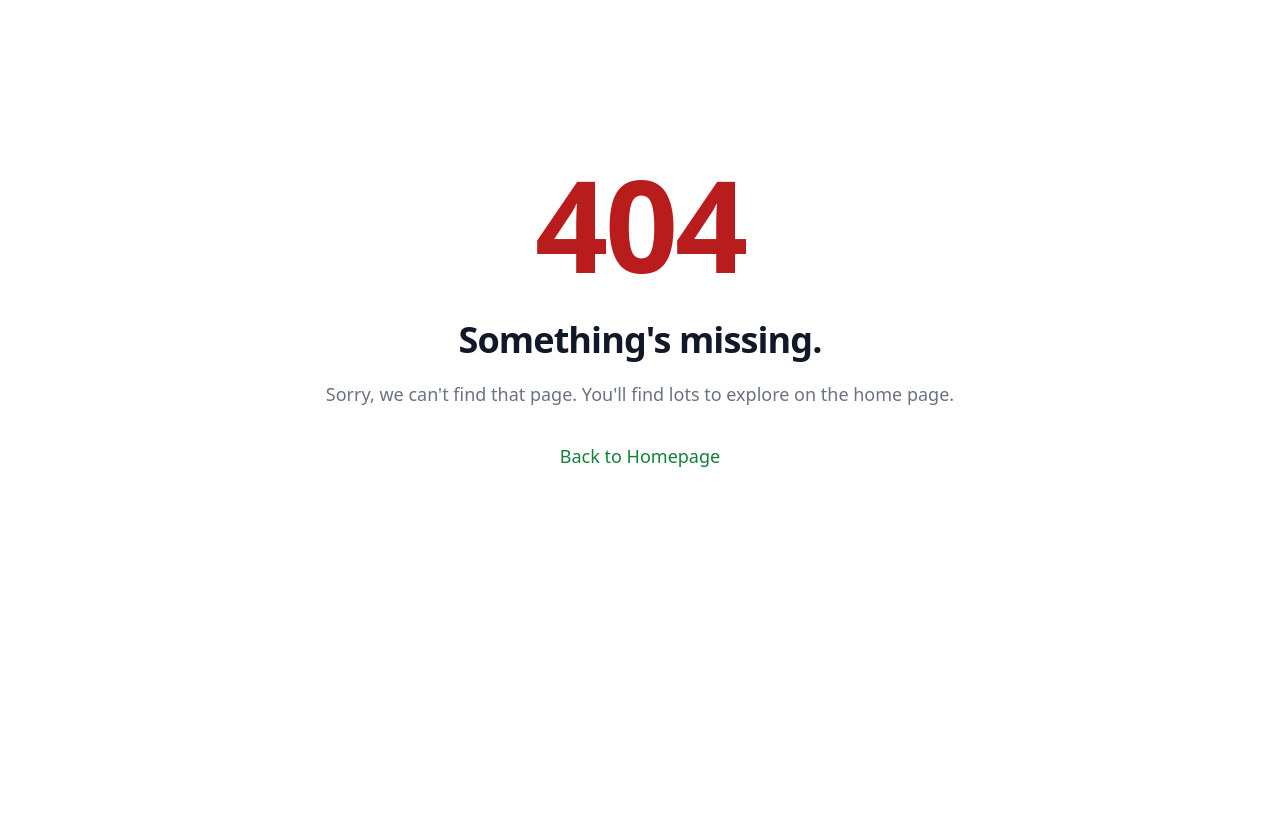
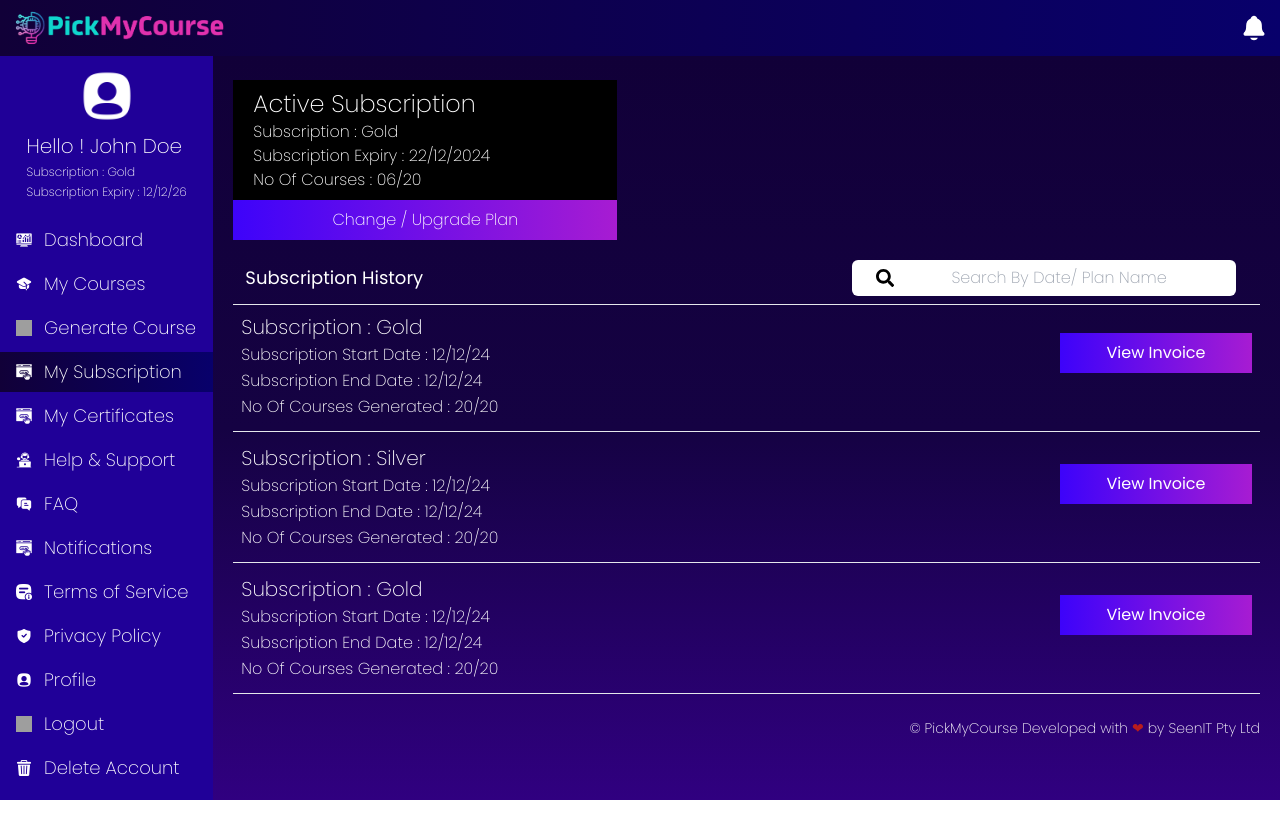
Before and after one commit to Rk-Dinesh/PMC_USER, a React (Vite) app: page /subscription in a window 1280 px wide. Before the commit this address had no page. Shown: the top 838 px of the page. After the commit the page ends 800 px from the top, so only its background shows below. Built offline with nearby package versions, Linux system fonts and the light colour scheme; grey boxes are pictures that could not be loaded.

Commit message:
bg-image

```diff
--- a/src/App.jsx
+++ b/src/App.jsx
@@ -18,6 +18,8 @@ import LogOut from "./pages/auth/LogOut";
 import ViewTicket from "./pages/help&support/ViewTicket";
 import Certificate from "./pages/certificate/Certificate";
 import ViewCertificate from "./pages/certificate/ViewCertificate";
+import Subscription from "./pages/subscription/Subscription";
+import Invoice from "./pages/subscription/Invoice";
 
 function App() {
   return (
@@ -41,6 +43,8 @@ function App() {
             <Route path="/profile" element={<Profile />} />
             <Route path="/certificate" element={<Certificate />} />
             <Route path="/viewcertificate" element={<ViewCertificate />} />
+            <Route path="/subscription" element={<Subscription />} />
+            <Route path="/invoice" element={<Invoice />} />
           </Route>
           <Route path="*" element={<NotFound />} />
         </Routes>
--- a/src/pages/auth/OTP.jsx
+++ b/src/pages/auth/OTP.jsx
@@ -1,6 +1,7 @@
 import React, { useState } from "react";
 import Logo from "../../assets/PMC_Logo.png";
 import { useNavigate } from "react-router-dom";
+import cover from "../../assets/bgimage.png";
 
 const OTP = () => {
   const navigate = useNavigate();
@@ -31,18 +32,23 @@ const OTP = () => {
     }
   };
 
-  const redirectHome = () =>{
-    navigate('/dashboard')
-}
+  const redirectHome = () => {
+    navigate("/dashboard");
+  };
 
   return (
-    <div className="bg-[#300080] h-screen flex justify-center items-center font-poppins text-white bg-[url('../../assets/bgimage.png')] ">
-      <div className="w-[430px] mx-1  bg-[#200098] bg-[url('../../assets/bgimage.png')] bg-cover bg-center p-4  flex flex-col justify-center shadow-black shadow-lg">
-        <img src={Logo} alt="Logo" className="w-full" />
-        <p className="text-center text-lg my-4 font-extralight">
-          Phone Number Verification
-        </p>
-        <form>
+    <div className="bg-[#300080] h-screen flex justify-center items-center font-poppins text-white ">
+      <div className="w-[430px] mx-1  bg-[#200098]  p-4  flex flex-col justify-center shadow-black shadow-lg relative">
+      <img
+          src={cover}
+          alt="Image"
+          className="absolute top-2 right-1 w-[420px] opacity-20"
+        />
+        <form className="z-0">
+          <img src={Logo} alt="Logo" className="w-full" />
+          <p className="text-center text-lg my-4 font-extralight">
+            Phone Number Verification
+          </p>
           <div className="flex justify-center gap-3 my-6">
             <input
               name="otp1"
@@ -120,7 +126,10 @@ const OTP = () => {
             <p className="text-lg font-extralight">90 secs</p>
           </div>
           <div className="flex justify-center my-12">
-            <button className=" text-lg bg-gradient-to-r from-[#3D03FA] to-[#A71CD2] w-1/2 py-2.5 " onClick={redirectHome}>
+            <button
+              className=" text-lg bg-gradient-to-r from-[#3D03FA] to-[#A71CD2] w-1/2 py-2.5 "
+              onClick={redirectHome}
+            >
               Verify
             </button>
           </div>
--- a/src/pages/auth/SignIn.jsx
+++ b/src/pages/auth/SignIn.jsx
@@ -1,24 +1,29 @@
-import React from 'react'
+import React from "react";
 import Logo from "../../assets/PMC_Logo.png";
-import { useNavigate } from 'react-router-dom';
+import { useNavigate } from "react-router-dom";
+import cover from "../../assets/bgimage.png";
 
 const SignIn = () => {
-
   const navigate = useNavigate();
 
-    const redirectSignUp = () =>{
-        navigate('/signup')
-    }
+  const redirectSignUp = () => {
+    navigate("/signup");
+  };
 
-    const redirectOtp = () =>{
-        navigate('/otp')
-    }
+  const redirectOtp = () => {
+    navigate("/otp");
+  };
 
   return (
-    <div className="bg-[#300080] h-screen flex justify-center items-center font-poppins text-white bg-[url('../../assets/bgimage.png')] ">
-    <div className="w-[430px] mx-1  bg-[#200098] bg-[url('../../assets/bgimage.png')] bg-cover bg-center p-4  flex flex-col justify-center shadow-black shadow-lg">
-      <img src={Logo} alt="Logo" className="w-full" />
-      <form>
+    <div className="bg-[#300080] h-screen flex justify-center items-center font-poppins text-white  ">
+      <div className="w-[430px] mx-1  bg-[#200098]   p-4  flex flex-col justify-center shadow-black shadow-lg relative">
+        <img
+          src={cover}
+          alt="Image"
+          className="absolute top-2 right-1 w-[420px] opacity-20"
+        />
+        <form className="z-0">
+          <img src={Logo} alt="Logo" className="w-full " />
           <p className="text-center text-lg my-2">Login</p>
           <div className="flex flex-col gap-3 mx-2 my-4 ">
             <label htmlFor="phone">
@@ -31,18 +36,28 @@ const SignIn = () => {
               className="py-2  rounded-md text-center text-black shadow-md outline-none"
             />
             <div className="flex justify-center my-8">
-            <button className=" text-lg bg-gradient-to-r from-[#3D03FA] to-[#A71CD2] w-1/2 py-2.5 " onClick={redirectOtp}>
+              <button
+                className=" text-lg bg-gradient-to-r from-[#3D03FA] to-[#A71CD2] w-1/2 py-2.5 "
+                onClick={redirectOtp}
+              >
                 Continue
               </button>
             </div>
           </div>
-        <p className="text-center text-lg py-2" onClick={redirectSignUp}>Don't have an account?</p>
-        <p className="text-center text-lg pb-16" onClick={redirectSignUp}>Create an account</p>
-        <p className="text-sm mt-10 text-center font-extralight">&#169; PickMyCourse Developed with <span className="text-red-700">&#x2764;</span> by SeenIT Pty Ltd</p>
+          <p className="text-center text-lg py-2" onClick={redirectSignUp}>
+            Don't have an account?
+          </p>
+          <p className="text-center text-lg pb-16" onClick={redirectSignUp}>
+            Create an account
+          </p>
+          <p className="text-sm mt-10 text-center font-extralight">
+            &#169; PickMyCourse Developed with{" "}
+            <span className="text-red-700">&#x2764;</span> by SeenIT Pty Ltd
+          </p>
         </form>
       </div>
     </div>
-  )
-}
+  );
+};
 
-export default SignIn
+export default SignIn;
--- a/src/pages/auth/SignUp.jsx
+++ b/src/pages/auth/SignUp.jsx
@@ -1,20 +1,26 @@
 import React from "react";
 import Logo from "../../assets/PMC_Logo.png";
-import { useNavigate } from 'react-router-dom';
+import { useNavigate } from "react-router-dom";
 import PhoneInput from "react-phone-input-2";
 import "react-phone-input-2/lib/style.css";
+import cover from "../../assets/bgimage.png";
 
 const SignUp = () => {
   const navigate = useNavigate();
 
-  const redirectSignIn = () =>{
-      navigate('/')
-  }
+  const redirectSignIn = () => {
+    navigate("/");
+  };
   return (
-    <div className="bg-[#300080] h-screen flex justify-center items-center font-poppins text-white bg-[url('../../assets/bgimage.png')] ">
-      <div className="w-[430px] mx-1  bg-[#200098] bg-[url('../../assets/bgimage.png')] bg-cover bg-center px-4 py-1 flex flex-col justify-center shadow-black shadow-lg">
-        <img src={Logo} alt="Logo" className="w-full" />
-        <form>
+    <div className="bg-[#300080] h-screen flex justify-center items-center font-poppins text-white  ">
+      <div className="w-[430px] mx-1  bg-[#200098]  px-4 py-1 flex flex-col justify-center shadow-black shadow-lg relative">
+      <img
+          src={cover}
+          alt="Image"
+          className="absolute top-2 right-1 w-[420px] opacity-20"
+        />
+        <form className="z-0">
+          <img src={Logo} alt="Logo" className="w-full " />
           <p className="text-center text-lg my-2">Create an account</p>
           <div className="flex flex-col gap-2 mx-4 my-2 font-extralight">
             <label htmlFor="fname">
@@ -63,7 +69,7 @@ const SignUp = () => {
               className="py-2  rounded-md text-center text-black shadow-md outline-none"
             />
             <div className="flex gap-2 items-center my-4">
-              <input type="checkbox" name="" id="" className="outline-none "/>
+              <input type="checkbox" name="" id="" className="outline-none " />
               <p className="text-sm font-extralight">
                 I agree to the{" "}
                 <span className="text-blue-400">Terms of Service</span> &{" "}
@@ -71,7 +77,10 @@ const SignUp = () => {
               </p>
             </div>
             <div className="flex justify-center my-1">
-              <button className=" text-lg bg-gradient-to-r from-[#3D03FA] to-[#A71CD2] w-1/2 py-2.5 " onClick={redirectSignIn}>
+              <button
+                className=" text-lg bg-gradient-to-r from-[#3D03FA] to-[#A71CD2] w-1/2 py-2.5 "
+                onClick={redirectSignIn}
+              >
                 Continue
               </button>
             </div>
--- a/src/pages/layout/Layout.jsx
+++ b/src/pages/layout/Layout.jsx
@@ -25,7 +25,7 @@ const Layout = () => {
     { title: "Dashboard", icon: dashoard, to: "/dashboard" },
     { title: "My Courses", icon: course, to: "/course" },
     { title: "Generate Course", icon: generate, to: "/create" },
-    { title: "My Subscription", icon: subscription, to: "/" },
+    { title: "My Subscription", icon: subscription, to: "/subscription" },
     { title: "My Certificates", icon: subscription, to: "/certificate" },
     { title: "Help & Support ", icon: support, to: "/support" },
     { title: "FAQ", icon: faq, to: "/faq" },
--- /dev/null
+++ b/src/pages/subscription/Invoice.jsx
@@ -0,0 +1,32 @@
+import React from "react";
+import Logo from "../../assets/PMC_Logo.png";
+
+const Invoice = () => {
+  return (
+    <div className="mx-5 my-6 font-poppins font-extralight">
+      <div className="max-w-xl h-auto bg-white py-1 px-2">
+        <span className="flex justify-center">
+          <img src={Logo} alt="Image" className="w-44" />
+        </span>
+        <div className="grid grid-cols-12 gap-3 text-black mx-3">
+          <div className="col-span-6 ">
+            <p>Payment Method:</p>
+            <p>Plan:</p>
+            <p>Subscription ID:</p>
+            <p>Customer ID:</p>
+            <p>Amount:</p>
+          </div>
+          <div className="col-span-6 ">
+            <p>STRIPE</p>
+            <p>Monthly Plan</p>
+            <p>sub_1Pgimc01PbsRdqnLURNt6vId</p>
+            <p>cus_QXoP8hrt4tOqIh</p>
+            <p>1 USD</p>
+          </div>
+        </div>
+      </div>
+    </div>
+  );
+};
+
+export default Invoice;
--- /dev/null
+++ b/src/pages/subscription/Subscription.jsx
@@ -0,0 +1,82 @@
+import React from "react";
+import { FaSearch } from "react-icons/fa";
+import { useNavigate } from "react-router-dom";
+
+
+const Subscription = () => {
+  const navigate = useNavigate();
+  const plans = [
+    {
+      plan: "Gold",
+      startDate: "12/12/24",
+      endDate: "12/12/24",
+      courses: "20/20",
+    },
+    {
+      plan: "Silver",
+      startDate: "12/12/24",
+      endDate: "12/12/24",
+      courses: "20/20",
+    },
+    {
+      plan: "Gold",
+      startDate: "12/12/24",
+      endDate: "12/12/24",
+      courses: "20/20",
+    },
+  ];
+
+  const redirectinvoice = () => {
+    navigate('/invoice')
+  };
+  return (
+    <div className="mx-5 my-6 font-poppins font-extralight">
+      <div className="max-w-sm h-auto bg-black   pt-2 my-5">
+        <p className="text-2xl mx-5 ">Active Subscription</p>
+        <p className="text-normal mx-5 ">Subscription : Gold</p>
+        <p className="text-normal mx-5 ">Subscription Expiry : 22/12/2024</p>
+        <p className="text-normal mx-5 mb-2">No Of Courses : 06/20</p>
+        <button
+          className={` text-base bg-gradient-to-r from-[#3D03FA] to-[#A71CD2] w-full py-2   `}
+        >
+          Change / Upgrade Plan
+        </button>
+      </div>
+      <div className="flex justify-between items-center flex-wrap gap-3 my-2 mx-3">
+        <p className="text-lg font-normal">Subscription History</p>
+        <div className="flex items-center gap-3 bg-white w-96 px-6 py-1.5  rounded-md mr-3">
+          <FaSearch className="text-black text-xl" />
+          <input
+            type="text"
+            placeholder="Search By Date/ Plan Name"
+            className="bg-transparent w-full outline-none text-center font-extralight text-black"
+          />
+        </div>
+      </div>
+      <hr className="my-2 " />
+      {plans.map((plan, index) => (
+        <>
+          <div className="flex justify-between mx-2 flex-wrap" key={index}>
+            <div className="flex flex-col gap-0.5">
+              <p className="text-xl">Subscription : {plan.plan}</p>
+              <p>Subscription Start Date : {plan.startDate}</p>
+              <p>Subscription End Date : {plan.endDate}</p>
+              <p>No Of Courses Generated : {plan.courses}</p>
+            </div>
+            <div>
+              <button
+                className={` text-base bg-gradient-to-r from-[#3D03FA] to-[#A71CD2] w-48 py-2 my-5 font-normal `}
+                onClick={redirectinvoice}
+              >
+                View Invoice
+              </button>
+            </div>
+          </div>
+          <hr className="my-3 " />
+        </>
+      ))}
+    </div>
+  );
+};
+
+export default Subscription;
```
Lines whose indentation alone changed are shown as unchanged.
